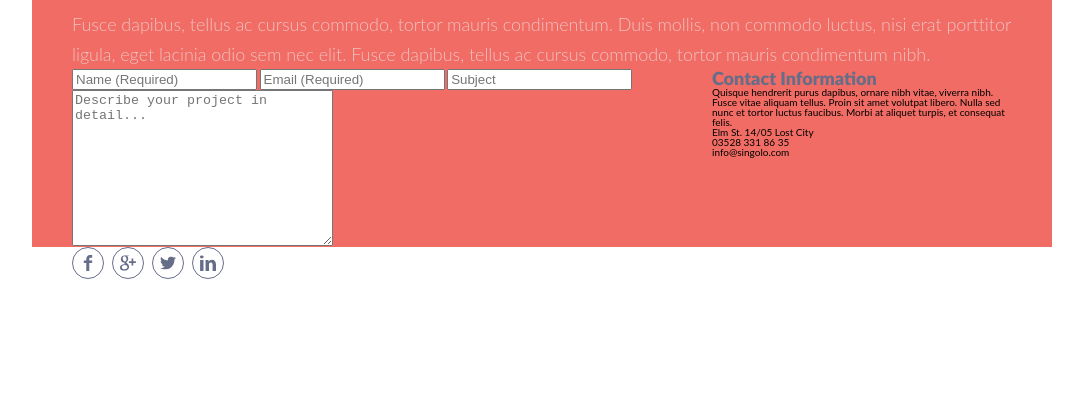
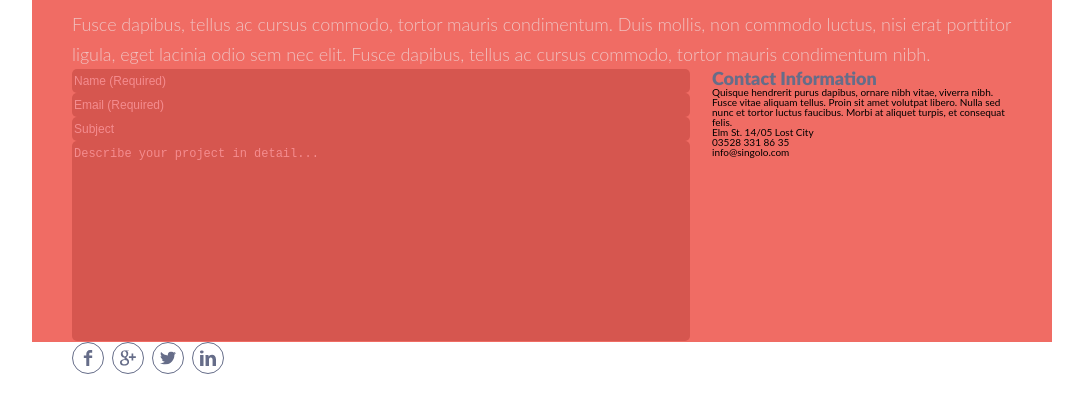
Before and after one commit to Yuriy17/singolo, a plain HTML site: page singolo3.html in a window 1280 px wide. Shown: the part 104-516 px from the top of the page, without its empty margins (98-1181 px from the left). Drawn offline with nearby package versions, Linux system fonts and the light colour scheme; a web font is replaced by a local one.

Commit message:
feat: add colors, positioning to inputs, textarea

```diff
--- a/singolo3.css
+++ b/singolo3.css
@@ -89,6 +89,27 @@ h4 {
 .get-quote__form {
   max-width: 618px;
 }
+.get-quote__form input, .get-quote__form textarea {
+  font-size: 1.2rem;
+  font-style: normal;
+  font-weight: 400;
+  line-height: 2.2rem;
+  border: none;
+  background-color: #d6564f;
+  border-radius: 5px;
+  width: 100%;
+}
+.get-quote__form input::placeholder, .get-quote__form textarea::placeholder {
+  color: #f48c8f;
+}
+.get-quote__form input:focus, .get-quote__form textarea:focus {
+  outline: none;
+  border: 1px solid #f0c2c1;
+}
+.get-quote__form textarea {
+  resize: none;
+  height: 200px;
+}
 .get-quote__content {
   max-width: 300px;
 }
```
